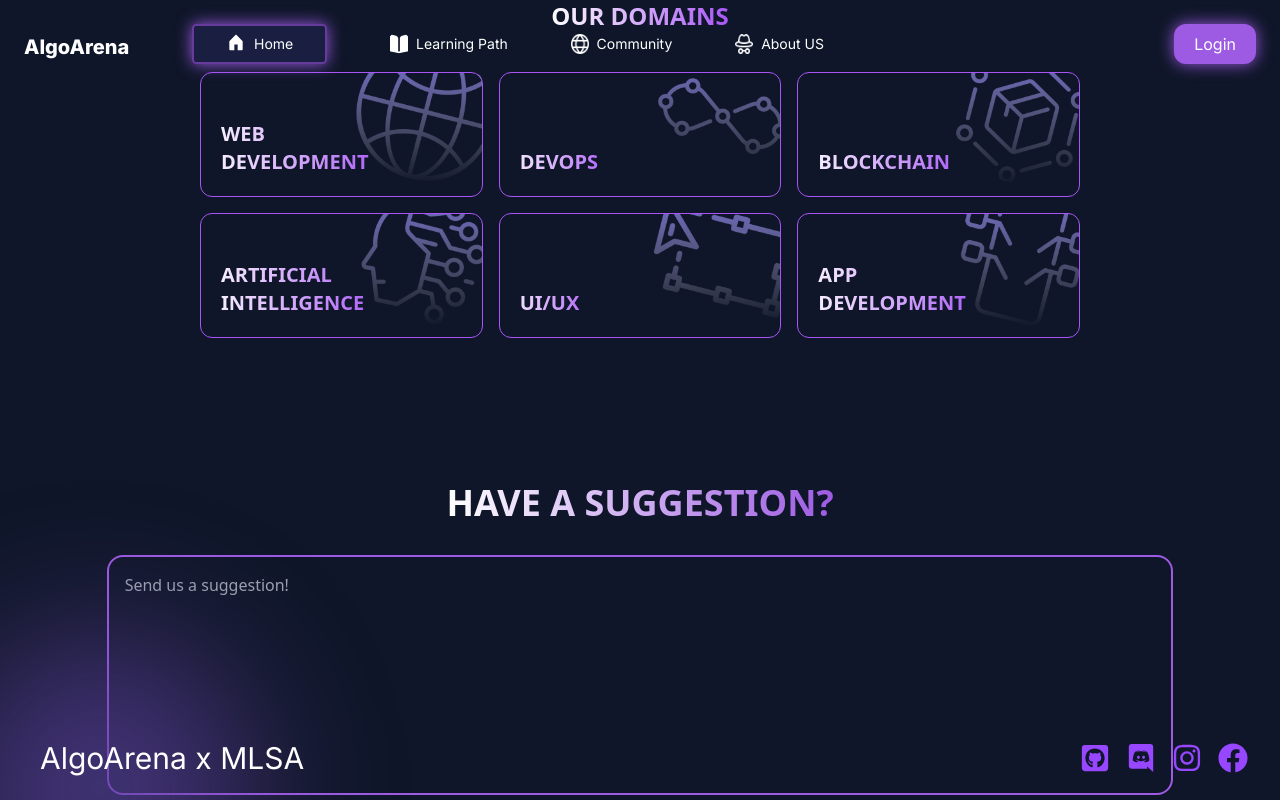
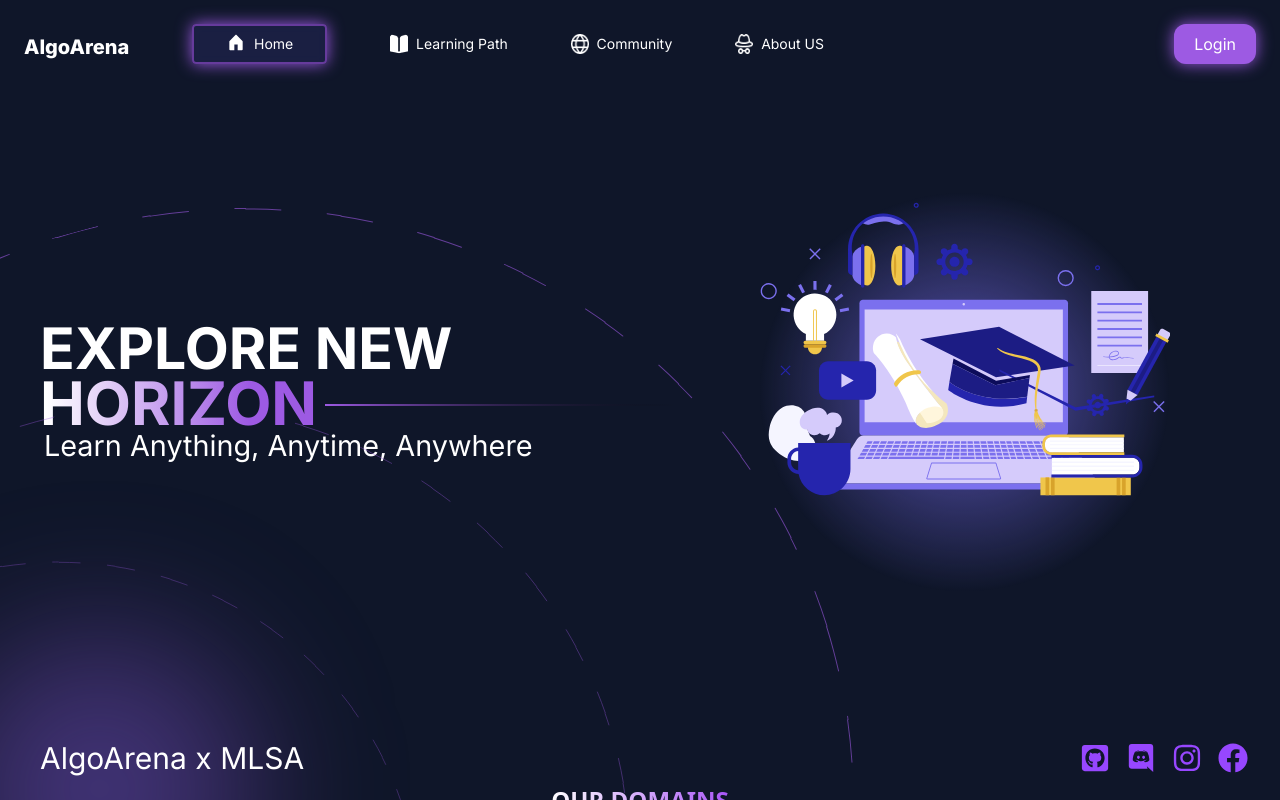
Before and after one commit to MLSAKIIT/AlgoArena, a Next.js app: page / in a window 1280 px wide. Shown: the top 800 px of the page. Built offline with nearby package versions, Linux system fonts and the light colour scheme.

Commit message:
update hero ui- made responsive

```diff
--- a/src/components/hero/Hero.jsx
+++ b/src/components/hero/Hero.jsx
@@ -1,8 +1,44 @@
 import React from 'react'
+import Image from 'next/image';
 
 const Hero = () => {
   return (
-    <div></div>
+    <div>
+      <div className='bg-primary lg:pt-48 pt-10 mb-10 lg:h-[46.5rem] block max-w-[120rem] mx-auto'>
+      <div className='flex flex-wrap lg:flex-nowrap justify-center lg:gap-28 items-center lg:min-w-[95rem]] lg:mx-auto'>
+        <div className='relative lg:ml-10' >
+            <div className='font-bold font-the_bold_font text-white lg:text-[3.575rem] text-xl  mb-1 lg:leading-[50px]'>EXPLORE NEW</div>
+            <div className='flex'>
+              <div className='font-bold font-the_bold_font bg-gradient-horizon bg-clip-text text-[transparent] lg:text-[3.75rem] mb-1 text-xl lg:leading-[50px]'>HORIZON</div>
+              <Image src='/dash.svg' alt='dash' height={100} width={24} className="w-[100px] lg:w-[22rem] ml-2"/>
+            </div>
+            <div className="font-[400] font-poppins text-[white] lg:text-[1.8rem] text-lg lg:ml-1">
+        Learn Anything, Anytime, Anywhere
+        </div>
+        <div className="absolute h-[45rem] w-[70rem] top-[-180px] left-[-150px] overflow-hidden rotate-[-15deg] lg:block hidden">
+        <Image src='/Ellipse3.svg' alt='Ellipse' height={100} width={24} className="absolute w-[80rem] h-[75rem] left-[-12rem] top-[0px] overflow-hidden opacity-60 lg:block hidde"/>
+        </div>
+        <div className="absolute h-[25rem] w-[68.0625rem] top-[100px] left-[-150px] overflow-hidden rotate-[2deg] z-1 lg:block hidden">
+        <Image src='/Ellipse3.svg' alt='Ellipse' height={100} width={24} className="absolute w-[68.0625rem] h-[56.5rem] left-[-12rem] top-[-10px] overflow-hidden opacity-50"/>
+        </div>
+
+        <div className="absolute h-[25rem] w-[51.5rem] top-[180px] left-[-200px] overflow-hidden rotate-[-15deg] z-1 lg:block hidden">
+        <Image src='/Ellipse3.svg' alt='Ellipse' height={100} width={24} className="absolute w-[51.5rem] h-[44.5rem] left-[-12rem] top-[0px] overflow-hidden opacity-50"/>
+        </div>
+        </div>
+        <div className='relative rounded-[43.75rem] bg-gradient-hero-img h-[170px] w-[170px] lg:mt-0 mt-9 lg:h-[25rem] lg:w-[27rem] lg:mr-[110px]'>
+        <Image
+                className="absolute top-[50%] left-[50%] translate-x-[-50%] translate-y-[-60%] h-[170px] w-[170px] lg:h-[25rem] lg:w-[27rem]"
+                src="/Objects.svg"
+                alt="objects"
+                width={100}
+                height={24}
+              />
+        </div>
+      </div>
+
+    </div>
+    </div>
   )
 }
 
--- a/tailwind.config.js
+++ b/tailwind.config.js
@@ -90,6 +90,9 @@ module.exports = {
         "gradient-hero-img":
           "radial-gradient(50% 50% at 50% 50%, rgba(128, 116, 255, 0.67) 0%, rgba(123, 112, 238, 0.00) 100%)",
       },
+      screens:{
+        'tablet':'915px',
+      },
     },
   },
   plugins: [require("tailwindcss-animate")],
```
Also changed, not shown: 1 other file (tests, documents, lock files or other folders).
